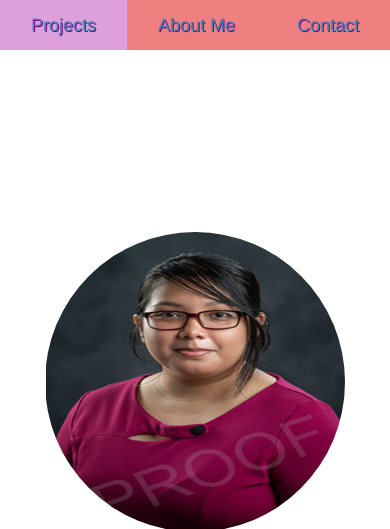
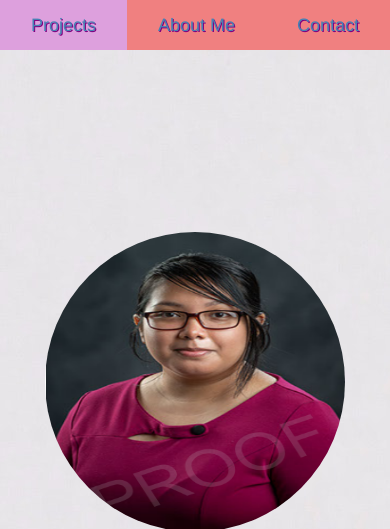
Before and after one commit to karencsolorio/karencsolorio.github.io, a plain HTML site: page index.html in a window 390 px wide. Shown: the top 529 px of the page. Drawn offline with Linux system fonts and the light colour scheme.

```diff
--- a/style.css
+++ b/style.css
@@ -16,6 +16,7 @@
     font-size: 18px;
     line-height: 30px;
     color: #444;
+    background-image: url(images/pexels-jess-bailey-designs-743986.jpg);
 }
 body{
     text-align: center;
```
